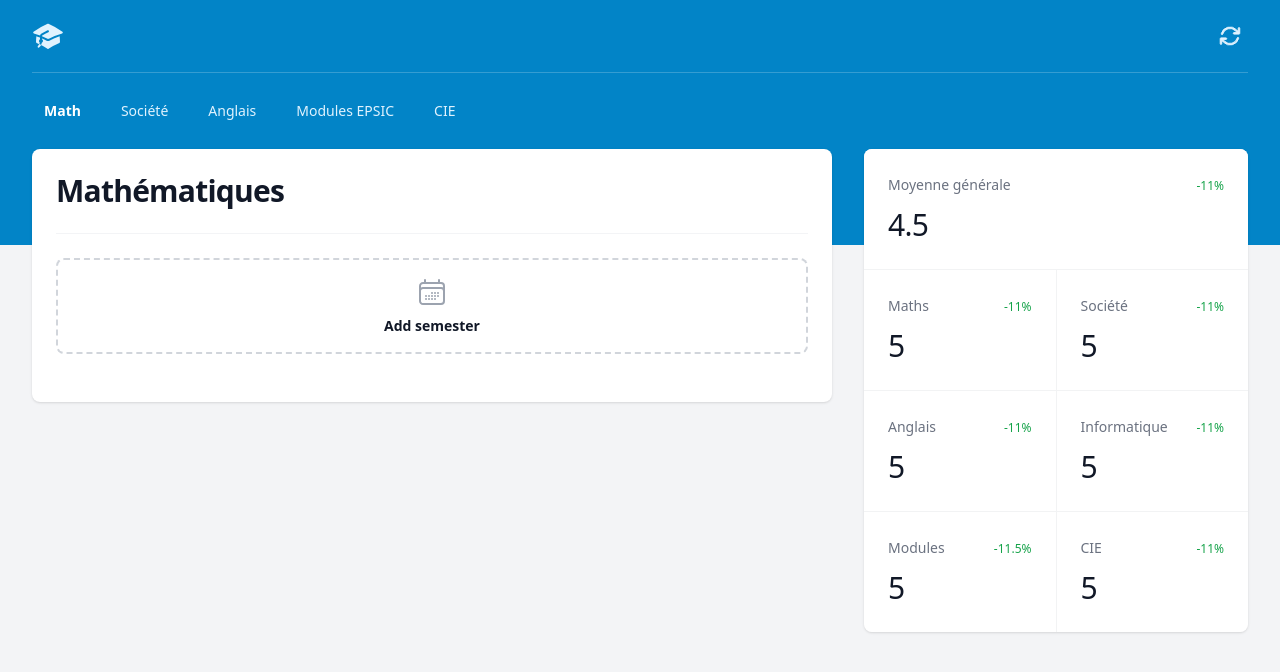
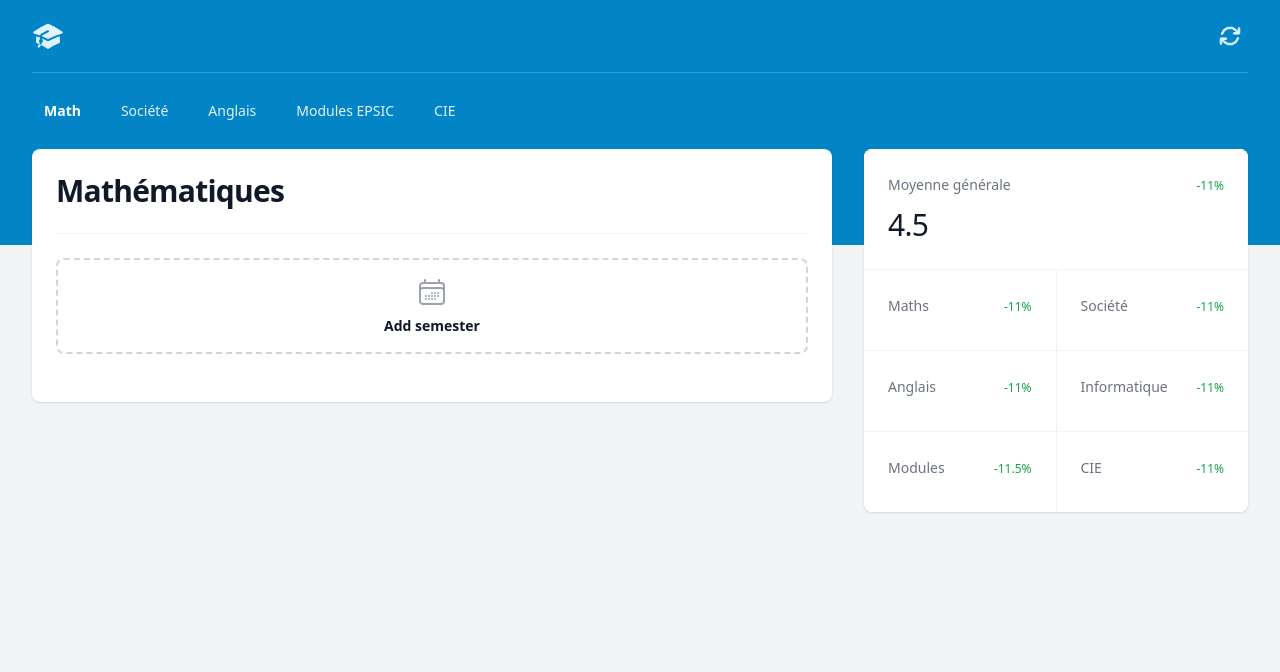
Before and after one commit to dbeznos2/grades_calc_framew, a React (Vite) app: page / in a window 1280 px wide. Shown: the top 672 px of the page. Built offline with nearby package versions, Linux system fonts and the light colour scheme; a web font is replaced by a local one.

Commit message:
store for display math average to the right

```diff
--- a/package.json
+++ b/package.json
@@ -13,7 +13,8 @@
     "@tailwindcss/forms": "^0.5.7",
     "classnames": "^2.5.1",
     "react": "^18.2.0",
-    "react-dom": "^18.2.0"
+    "react-dom": "^18.2.0",
+    "zustand": "^4.5.0"
   },
   "devDependencies": {
     "@types/react": "^18.2.43",
--- a/src/components/GeneralAveragesBox/GeneralAveragesBox.tsx
+++ b/src/components/GeneralAveragesBox/GeneralAveragesBox.tsx
@@ -1,10 +1,11 @@
 import React from "react";
 import AverageSmallBox from "./AverageSmallBox.tsx";
+import useGradeStore from "../gradesStore.ts";
 
 
 
 export function GeneralAveragesBox() {
-
+const {  maths, societe, ang, info, mod, cie} = useGradeStore()
   return (
     <div className="grid grid-cols-1 gap-4">
       <section aria-labelledby="section-2-title">
@@ -14,12 +15,12 @@ export function GeneralAveragesBox() {
         <div className="overflow-hidden rounded-lg bg-white shadow">
           <dl className="mx-auto grid grid-cols-1 gap-px bg-gray-900/5 sm:grid-cols-2 lg:grid-cols-2">
             <AverageSmallBox name="Moyenne générale" averageGrade={4.5} percentage="-11%" big={true}/>
-            <AverageSmallBox name="Maths" averageGrade={5} percentage="-11%"/>
-            <AverageSmallBox name="Société" averageGrade={5} percentage="-11%"/>
-            <AverageSmallBox name="Anglais" averageGrade={5} percentage="-11%"/>
-            <AverageSmallBox name="Informatique" averageGrade={5} percentage="-11%"/>
-            <AverageSmallBox name="Modules" averageGrade={5} percentage="-11.5%"/>
-            <AverageSmallBox name="CIE" averageGrade={5} percentage="-11%"/>
+            <AverageSmallBox name="Maths" averageGrade={maths} percentage="-11%"/>
+            <AverageSmallBox name="Société" averageGrade={societe} percentage="-11%"/>
+            <AverageSmallBox name="Anglais" averageGrade={ang} percentage="-11%"/>
+            <AverageSmallBox name="Informatique" averageGrade={info} percentage="-11%"/>
+            <AverageSmallBox name="Modules" averageGrade={mod} percentage="-11.5%"/>
+            <AverageSmallBox name="CIE" averageGrade={cie} percentage="-11%"/>
           </dl>
         </div>
       </section>
--- a/src/components/SemesterBox.tsx
+++ b/src/components/SemesterBox.tsx
@@ -1,21 +1,24 @@
+import React, { useEffect, useState } from "react";
 import SemesterButton from "./SemesterButton.tsx";
 import Semester from "./SemestersBox/Semester.tsx";
-import React, { useState } from "react";
-import {average} from "../Average.ts";
+import useGradeStore from "./gradesStore.ts";
 import GradeComponent from "./SemestersBox/GradeComponent.tsx";
 
 export function SemesterBox() {
     const [semesters, setSemesters] = useState<Array<number | null>>([]);
+    const setSemestersInStore = useGradeStore((state) => state.setSemesters);
+    const mathsAverage = useGradeStore((state) => state.maths);
 
-    console.log(semesters)
+    useEffect(() => {
+        setSemestersInStore(semesters.filter((value) => value !== null) as number[]);
+    }, [semesters, setSemestersInStore]);
+
     const onAddSemesterGrade = (grade: number | null, semesterIndex: number) => {
-        setSemesters((p) => p.map((semester, index) => {
-            if (index === semesterIndex) {
-                return grade;
-            } else {
-                return semester;
-            }
-        }))
+        setSemesters((previousSemesters) =>
+            previousSemesters.map((semester, index) =>
+                index === semesterIndex ? grade : semester
+            )
+        );
     };
 
     const addNewSemester = () => {
@@ -32,14 +35,18 @@ export function SemesterBox() {
                         </h2>
                     </div>
                     <div className="mt-4 flex md:ml-4 md:mt-0">
-                        <GradeComponent grade={average(semesters)} bold />
+                        <GradeComponent grade={mathsAverage} bold />
                     </div>
                 </div>
 
                 <div className="mt-6 border-t border-gray-100">
                     <dl className="divide-y divide-gray-100">
                         {semesters.map((_, index) => (
-                            <Semester key={index} onAddSemesterGrade={(grade) => onAddSemesterGrade(grade, index)} semesterIndex={index} />
+                            <Semester
+                                key={index}
+                                onAddSemesterGrade={(grade) => onAddSemesterGrade(grade, index)}
+                                semesterIndex={index}
+                            />
                         ))}
                         <SemesterButton onAddSemester={addNewSemester} />
                     </dl>
--- /dev/null
+++ b/src/components/gradesStore.ts
@@ -0,0 +1,42 @@
+import create from 'zustand';
+import { average } from "../Average.ts";
+
+interface StoreProps {
+    maths: number | null;
+    societe: number | null;
+    ang: number | null;
+    info: number | null;
+    mod: number | null;
+    cie: number | null;
+    mathsAverages: number[];
+    setMathsAverage: (index: number, average: number) => void;
+    setSemesters: (semesters: (number | null)[]) => void;
+}
+
+const calculateInitialMathsAverage = (semesters: (number | null)[]): number | null => {
+    const filteredSemesters = semesters.filter((value) => value !== null) as number[];
+    return filteredSemesters.length > 0 ? average(filteredSemesters) : null;
+};
+
+export const useGradeStore = create<StoreProps>((set) => ({
+    maths: calculateInitialMathsAverage([]),
+    societe: null,
+    ang: null,
+    info: null,
+    mod: null,
+    cie: null,
+    mathsAverages: [],
+    setMathsAverage: (index, average) =>
+        set((state) => {
+            const mathsAverages = [...state.mathsAverages];
+            mathsAverages[index] = average;
+            return { mathsAverages };
+        }),
+    setSemesters: (semesters) =>
+        set((state) => {
+            const mathsAverage = calculateInitialMathsAverage(semesters);
+            return { ...state, semesters, maths: mathsAverage };
+        }),
+}));
+
+export default useGradeStore;
```
Also changed, not shown: 1 other file (tests, documents, lock files or other folders).
